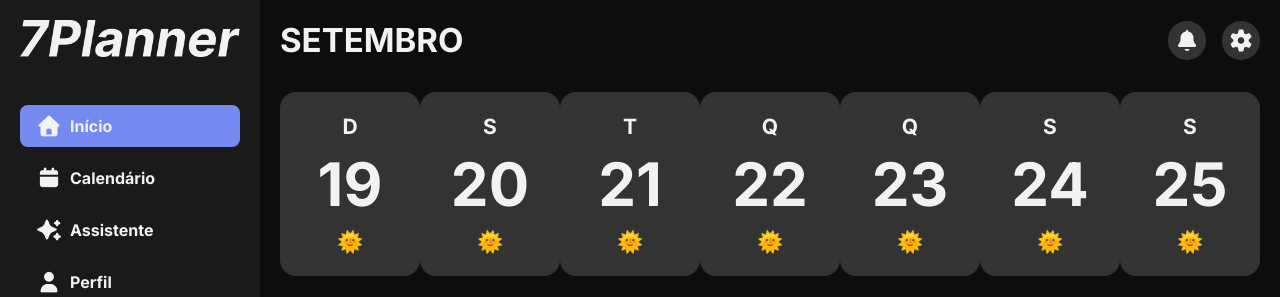
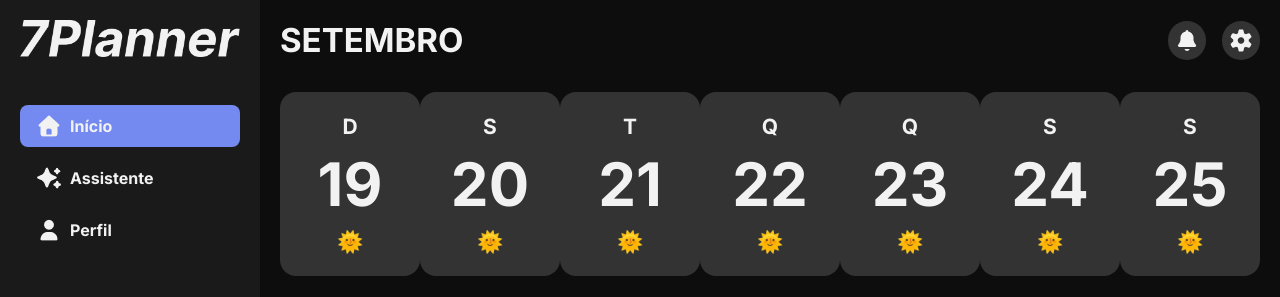
Before and after one commit to Nicolas-BB/7planner, a React (Vite) app: page / in a window 1280 px wide. Shown: the top 297 px of the page. Built offline with nearby package versions, Linux system fonts and the light colour scheme; no server answers.

Commit message:
feat: remove temporariamente o a página calendário

```diff
--- a/src/components/system/nav/menuData.js
+++ b/src/components/system/nav/menuData.js
@@ -15,17 +15,17 @@ export const menuData = [
             "value": "Início"
         },
     },
-    {
-        "id": 2,
-        "img": {
-            "src": calIcon,
-            "alt": "Ícone calendário"
-        },
-        "a": {
-            "href": "/calendar",
-            "value": "Calendário"
-        },
-    },
+    // {
+    //     "id": 2,
+    //     "img": {
+    //         "src": calIcon,
+    //         "alt": "Ícone calendário"
+    //     },
+    //     "a": {
+    //         "href": "/calendar",
+    //         "value": "Calendário"
+    //     },
+    // },
     {
         "id": 3,
         "img": {
```
